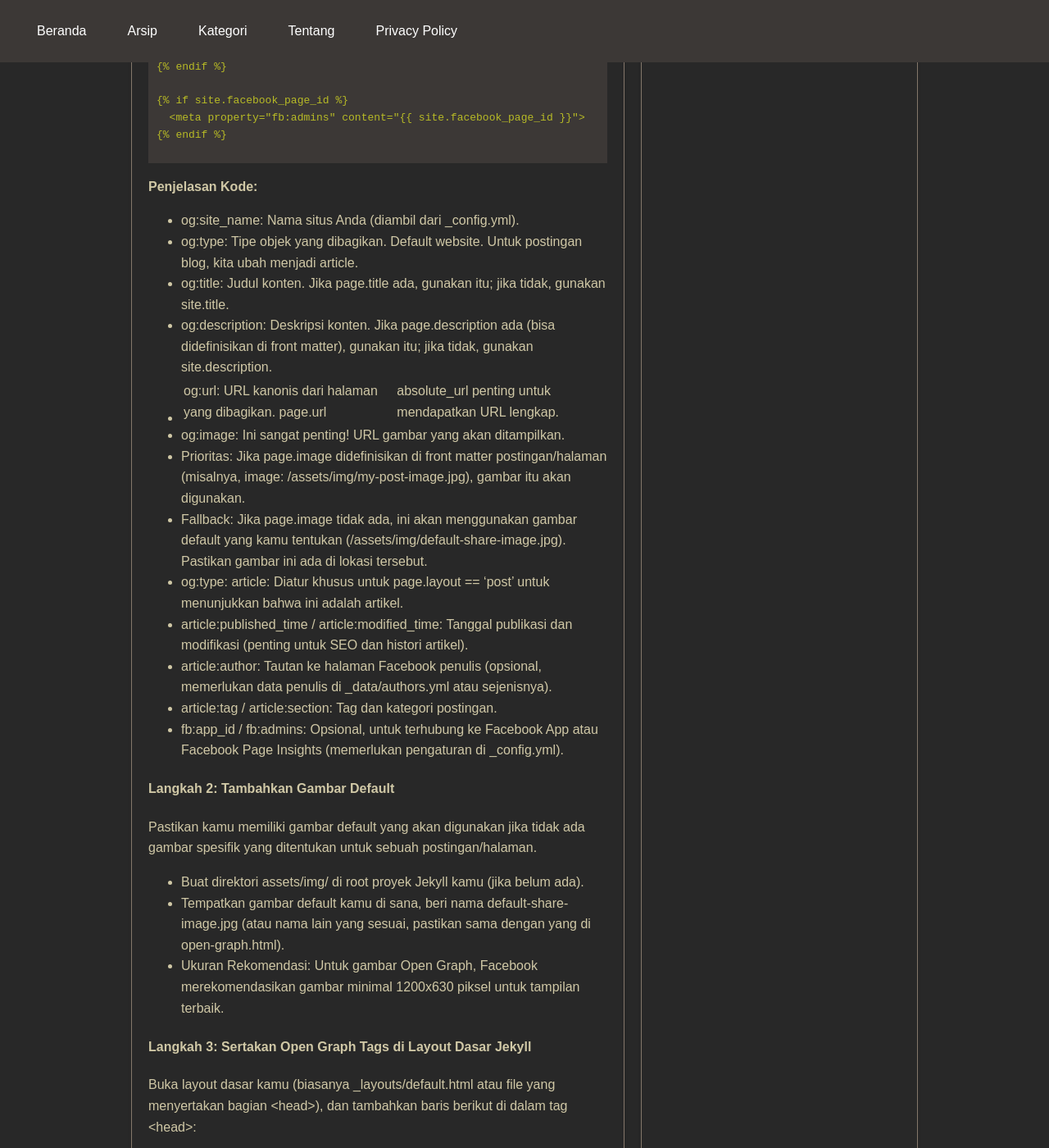
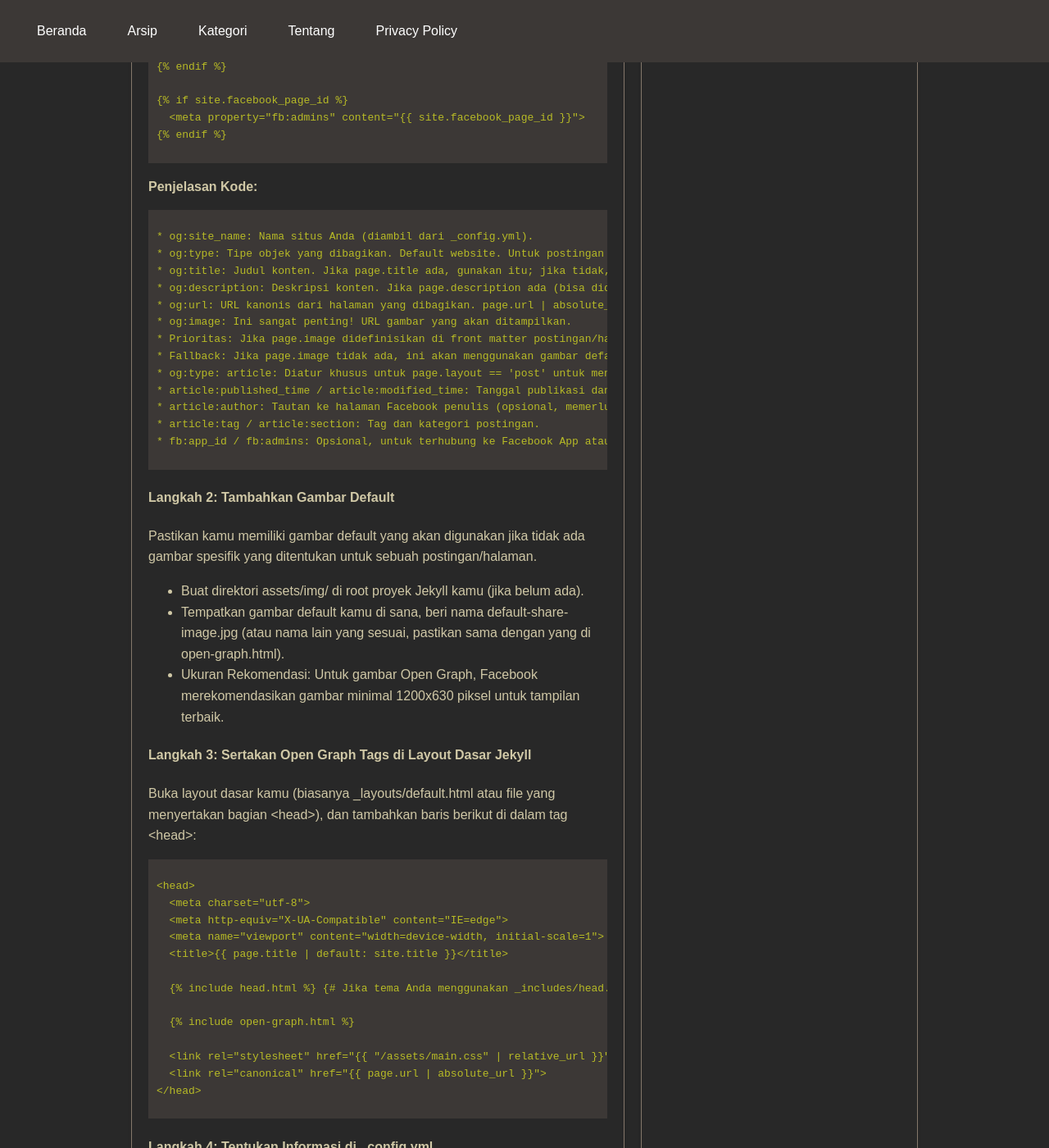
Before and after one commit to x-qmo/x-qmo.github.io, a Jekyll site: the page built from _posts/2025-05-25-open-graph-meta-facebook-di-jekyll.md, in a window 1280 px wide and 1400 px high, scrolled down 1923 px. Shown: the whole window at 82% size. Built offline with Jekyll 4.4.1, drawn with Linux system fonts in a browser that asks for light colours; comment, search, counter and statistics services are not loaded.

Commit message:
Update 2025-05-25-open-graph-meta-facebook-di-jekyll.md

````diff
--- a/_posts/2025-05-25-open-graph-meta-facebook-di-jekyll.md
+++ b/_posts/2025-05-25-open-graph-meta-facebook-di-jekyll.md
@@ -73,7 +73,8 @@ Buat file baru di direktori _includes kamu, misalnya _includes/open-graph.html.
 {% endraw %}
 
 **Penjelasan Kode:**
-
+{% raw %}
+```
 * og:site_name: Nama situs Anda (diambil dari _config.yml).
 * og:type: Tipe objek yang dibagikan. Default website. Untuk postingan blog, kita ubah menjadi article.
 * og:title: Judul konten. Jika page.title ada, gunakan itu; jika tidak, gunakan site.title.
@@ -87,6 +88,8 @@ Buat file baru di direktori _includes kamu, misalnya _includes/open-graph.html.
 * article:author: Tautan ke halaman Facebook penulis (opsional, memerlukan data penulis di _data/authors.yml atau sejenisnya).
 * article:tag / article:section: Tag dan kategori postingan.
 * fb:app_id / fb:admins: Opsional, untuk terhubung ke Facebook App atau Facebook Page Insights (memerlukan pengaturan di _config.yml).
+```
+{% endraw %}
 
 #### Langkah 2: Tambahkan Gambar Default
 
````
